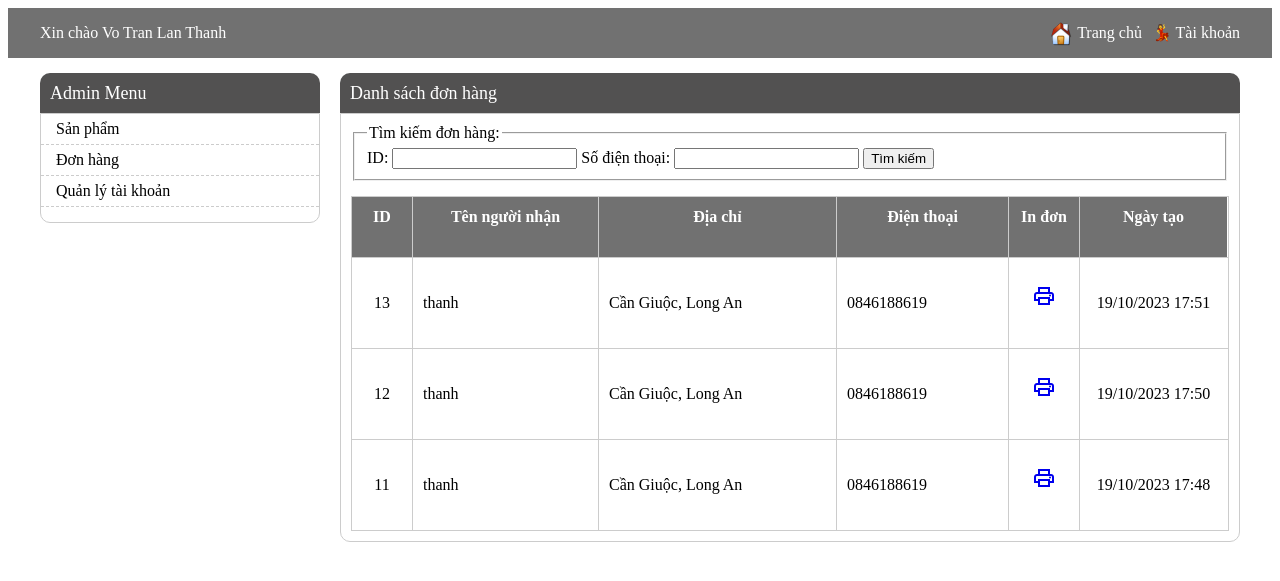
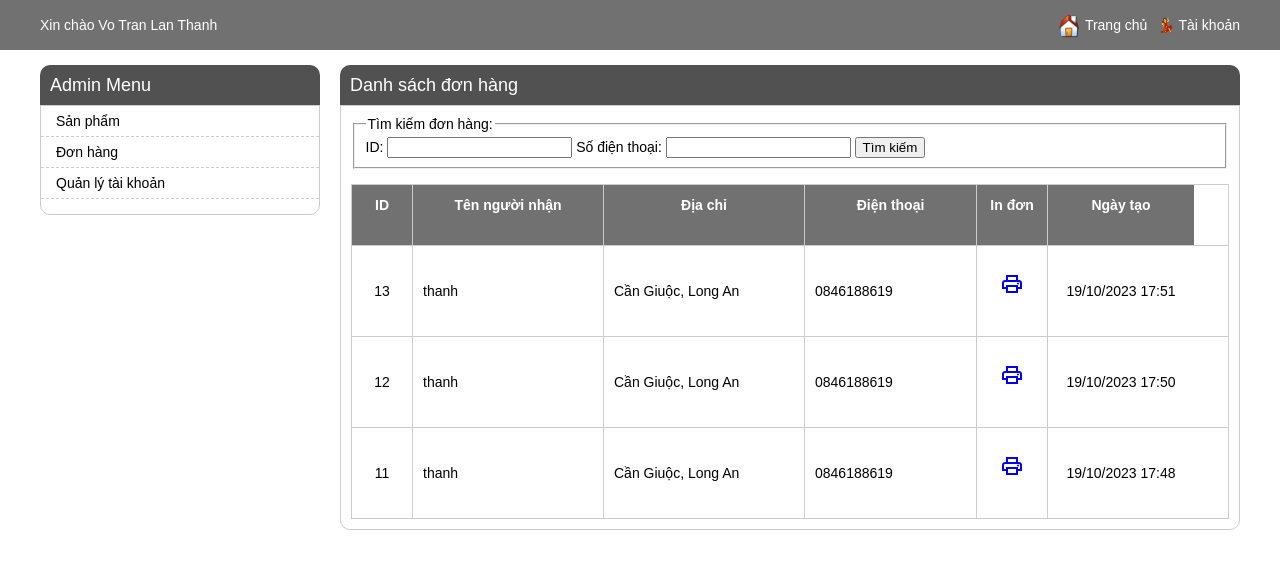
Before and after one commit to LanThanh03/mobile_management, a PHP site: page /admin/order_listing.php in a window 1280 px wide. Shown: the top 581 px of the page. Run offline with PHP 8.4, Linux system fonts and the light colour scheme; a user stored in the database is signed in; data comes from the database, SQL or seed files in the repository; data that the repository does not hold is empty; some libraries are stand-ins or nearby versions.

Commit message:
Add files via upload

```diff
--- a/css/admin_style.css
+++ b/css/admin_style.css
@@ -1,4 +1,4 @@
-kbd
+
 body{
     font-family: arial;
     padding: 0;
@@ -43,7 +43,7 @@ h1{
     padding-left: 10px;
     border-right: 0;
     float: left;
-    width: 165px; /*co chinh*/
+    width: 170px;
     max-height: 90px;
     overflow: hidden;
 }
@@ -68,7 +68,7 @@ h1{
     border-top: 1px solid #ccc;
 }
 .listing-time{
-    width: 127px;
+    width: 126px;
     text-align: center;
 }
 .listing-item-heading{
@@ -102,12 +102,14 @@ a:hover{
 #admin-heading-panel{
     background: #717171;
     height: 50px;
+
     line-height: 50px;
     color: #fff;
 }
-#admin-heading-panel a{
-    color: #fff;
-}
+    #admin-heading-panel a {
+        color: #fff;
+        width: 110px;
+    }
 .left-panel{
     float: left;
 }
@@ -300,7 +302,7 @@ select[name="parent_id"]{
 /*Lesson 23*/
 .listing-address{
     float: left;
-    width: 217px;
+    width: 180px;
 }
 .listing-phone{
     float: left;
@@ -315,6 +317,16 @@ select[name="parent_id"]{
     float: left;
     width: 74px;
     text-align: center;
+}
+.listing-accounts{
+    padding-left: 10px;
+    border-right: 0;
+    float: left;
+    width: 250px;
+    max-height: 90px;
+    overflow: hidden;
+    text-align: center;
+}
 }
 #order-detail-wrapper{
     width: 450px;
```
